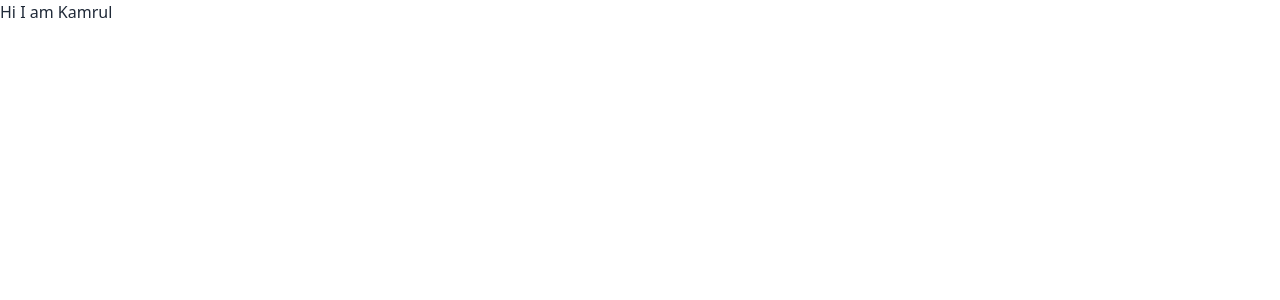
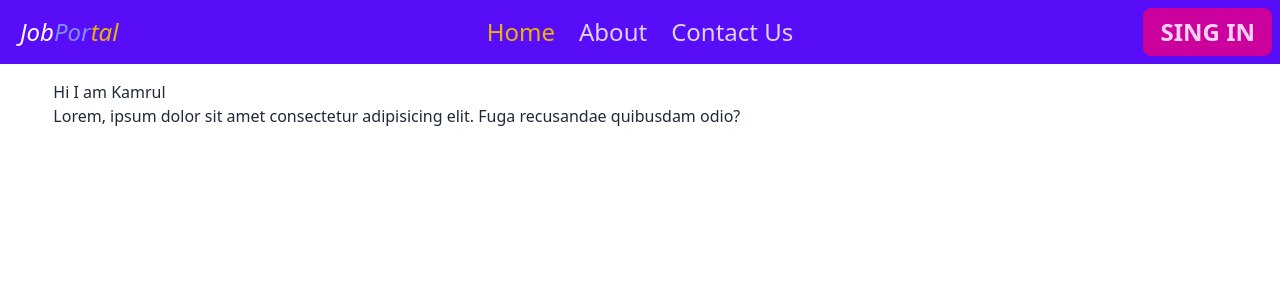
Before and after one commit to kamrul25/sunshine-task-client-side, a React (Vite) app: page / in a window 1280 px wide. Shown: the top 300 px of the page. Built offline with nearby package versions, Linux system fonts and the light colour scheme; no server answers.

Commit message:
add navbar

```diff
--- a/package.json
+++ b/package.json
@@ -16,6 +16,7 @@
     "react": "^18.2.0",
     "react-dom": "^18.2.0",
     "react-helmet-async": "^1.3.0",
+    "react-icons": "^4.10.1",
     "react-router-dom": "^6.14.2",
     "sort-by": "^1.2.0",
     "sweetalert2": "^11.7.19"
--- a/src/layout/MainLayout.jsx
+++ b/src/layout/MainLayout.jsx
@@ -1,12 +1,17 @@
 import { Outlet } from "react-router-dom";
-
+import Navbar from "../pages/Navbar/Navbar";
+import Footer from "../pages/Footer/Footer";
 
 const MainLayout = () => {
-    return (
-        <div>
-            <Outlet></Outlet>
-        </div>
-    );
+  return (
+    <div className="space-y-4">
+      <Navbar></Navbar>
+      <div className="w-11/12 mx-auto">
+        <Outlet></Outlet>
+      </div>
+      <Footer></Footer>
+    </div>
+  );
 };
 
 export default MainLayout;
--- /dev/null
+++ b/src/pages/About/About.jsx
@@ -0,0 +1,14 @@
+import { Helmet } from "react-helmet-async";
+
+
+const About = () => {
+    return (
+        <div>
+            <Helmet>
+                <title>Job Portal | About</title>
+            </Helmet>
+        </div>
+    );
+};
+
+export default About;
--- /dev/null
+++ b/src/pages/Contact/Contact.jsx
@@ -0,0 +1,14 @@
+import { Helmet } from "react-helmet-async";
+
+
+const Contact = () => {
+    return (
+        <div>
+            <Helmet>
+                <title>Job Portal | Contact Us</title>
+            </Helmet>
+        </div>
+    );
+};
+
+export default Contact;
--- /dev/null
+++ b/src/pages/Footer/Footer.jsx
@@ -0,0 +1,11 @@
+
+
+const Footer = () => {
+    return (
+        <div>
+
+        </div>
+    );
+};
+
+export default Footer;
--- /dev/null
+++ b/src/pages/Home/Home.jsx
@@ -0,0 +1,12 @@
+
+
+const Home = () => {
+    return (
+        <div>
+            <h1>Hi I am Kamrul</h1>
+            Lorem, ipsum dolor sit amet consectetur adipisicing elit. Fuga recusandae quibusdam odio?
+        </div>
+    );
+};
+
+export default Home;
--- /dev/null
+++ b/src/pages/Navbar/Navbar.jsx
@@ -0,0 +1,110 @@
+import { useContext, useState } from "react";
+import { FaBars } from "react-icons/fa";
+import { Link, NavLink, useNavigate } from "react-router-dom";
+import { AuthContext } from "../../provider/AuthProvider";
+import Swal from "sweetalert2";
+
+const Navbar = () => {
+  const { user, logOut } = useContext(AuthContext);
+  const navigate = useNavigate();
+  const handleLogOut = () => {
+    logOut()
+      .then(() => {
+        Swal.fire({
+          title: "Success!",
+          text: `Successfully Logout`,
+          icon: "success",
+          showConfirmButton: false,
+          timer: 1500,
+        });
+        navigate("/");
+      })
+      .catch((error) => {
+        Swal.fire({
+          title: "Error!",
+          text: `Logout Unsuccessfully. ${error.message}`,
+          icon: "error",
+        });
+      });
+  };
+
+  const [fold, setFold] = useState(true);
+  const navbar = (
+    <>
+      <li>
+        <NavLink
+          to="/"
+          className={({ isActive, isPending }) =>
+            isActive ? "text-yellow-500" : isPending ? "text-white" : ""
+          }
+        >
+          Home
+        </NavLink>
+      </li>
+      <li>
+        <NavLink
+          to="/about"
+          className={({ isActive, isPending }) =>
+            isActive ? "text-yellow-500" : isPending ? "text-white" : ""
+          }
+        >
+          About
+        </NavLink>
+      </li>
+      <li>
+        <NavLink
+          to="/contact"
+          className={({ isActive, isPending }) =>
+            isActive ? "text-yellow-500" : isPending ? "text-white" : ""
+          }
+        >
+          Contact Us
+        </NavLink>
+      </li>
+    </>
+  );
+  return (
+    <div className="navbar bg-primary text-primary-content">
+      <div className="navbar-start">
+        <div className="dropdown">
+          <label tabIndex={0} className=" lg:hidden">
+            <button className="text-2xl mt-2" onClick={() => setFold(!fold)}>
+              <FaBars></FaBars>
+            </button>
+          </label>
+          {fold && (
+            <ul
+              tabIndex={0}
+              className=" dropdown-content mt-3 z-[1]  shadow bg-base-100 rounded-box w-44 text-2xl space-y-2"
+            >
+              {navbar}
+            </ul>
+          )}
+        </div>
+        <Link to="/" className="italic text-2xl ml-3">
+          <span className="text-white">Job</span>
+          <span className="text-indigo-400">Por</span>
+          <span className="text-yellow-500">tal</span>
+        </Link>
+      </div>
+      <div className="navbar-center hidden lg:flex">
+        <ul className="flex items-center justify-center gap-6 text-2xl">
+          {navbar}
+        </ul>
+      </div>
+      <div className="navbar-end">
+        {user ? (
+          <Link onClick={handleLogOut} className="btn btn-waring text-2xl">
+            Sing Out
+          </Link>
+        ) : (
+          <Link to="/singIn" className="btn btn-active btn-secondary text-2xl">
+            Sing In
+          </Link>
+        )}
+      </div>
+    </div>
+  );
+};
+
+export default Navbar;
--- /dev/null
+++ b/src/pages/SignUp/Register.jsx
@@ -0,0 +1,13 @@
+import { Helmet } from "react-helmet-async";
+
+const Register = () => {
+    return (
+        <div>
+            <Helmet>
+                <title>Job Portal | Register</title>
+            </Helmet>
+        </div>
+    );
+};
+
+export default Register;
--- /dev/null
+++ b/src/pages/SingIn/SingIn.jsx
@@ -0,0 +1,13 @@
+import { Helmet } from "react-helmet-async";
+
+const SingIn = () => {
+    return (
+        <div>
+            <Helmet>
+                <title>Job Portal | Sign In</title>
+            </Helmet>
+        </div>
+    );
+};
+
+export default SingIn;
```
Also changed, not shown: src/router/Routes.jsx (+22 -1 lines), 1 other file (tests, documents, lock files or other folders).
